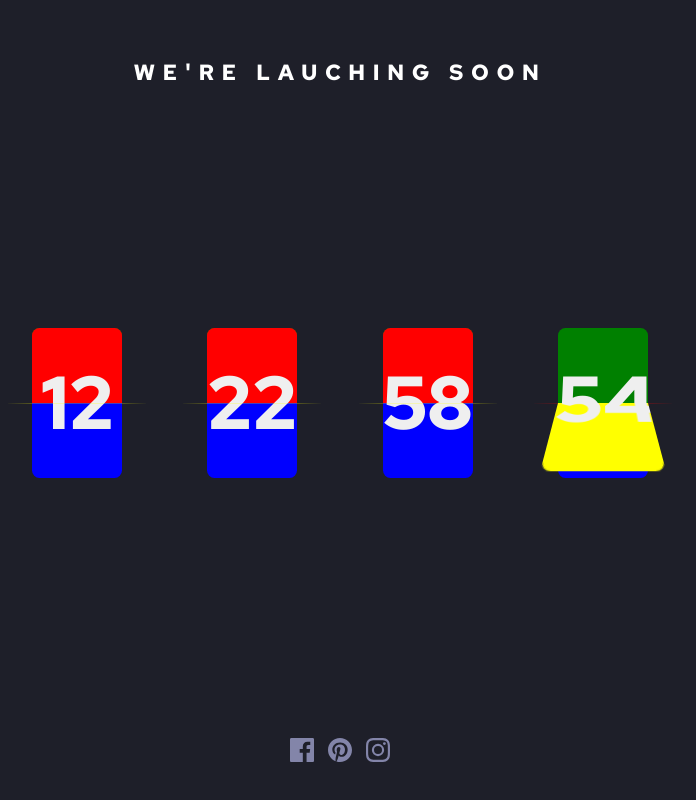
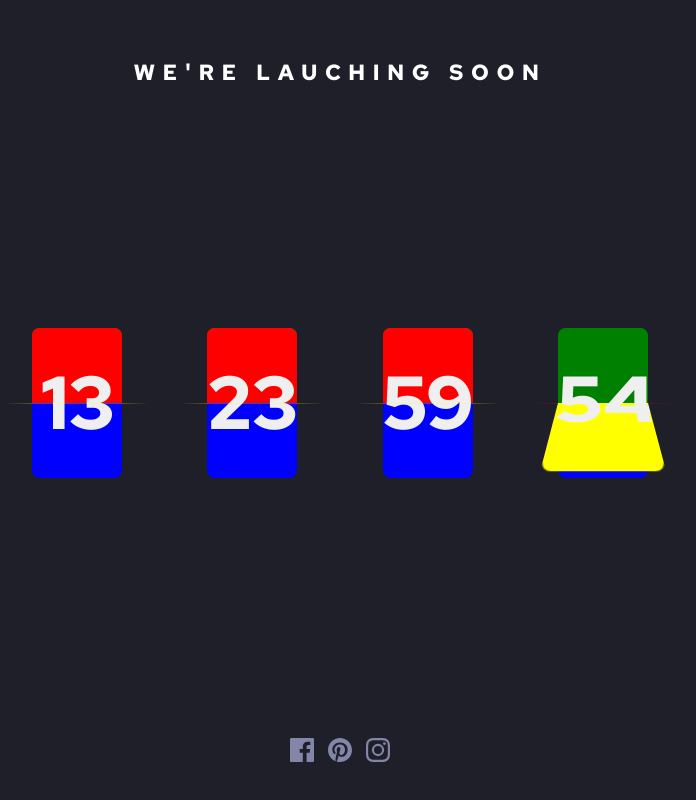
Before and after one commit to Erick-Oliveira-ET/countdown-challenge, a Next.js app: page / in a window 1280 px wide. Shown: the whole page, without its empty margins (300-996 px from the left). Built offline with nearby package versions, Linux system fonts and the light colour scheme.

Commit message:
Countdown working

```diff
--- a/components/cardFlip.tsx
+++ b/components/cardFlip.tsx
@@ -1,7 +1,7 @@
 import React, { useEffect, useState } from "react";
 import { NumberContainer } from "../styles/Home";
 
-const CardFlip = ({ number }) => {
+const CardFlip = ({ number, type }) => {
   const [flip, setFlip] = useState(false);
 
   const [flipDisplayTop, setFlipDisplayTop] = useState(number);
@@ -9,19 +9,47 @@ const CardFlip = ({ number }) => {
   const [flipperTop, setFlipperTop] = useState(number + 1);
   const [flipperBottom, setFlipperBottom] = useState(number + 1);
 
+  let maxType = {
+    hours: 24,
+    minutes: 60,
+    seconds: 60,
+  };
+
+  let maxSubstitutionType = {
+    hours: 23,
+    minutes: 59,
+    seconds: 59,
+  };
+
   useEffect(() => {
-    setFlipDisplayBottom(number);
-    setFlipperTop(number);
+    setFlipDisplayBottom(
+      number === maxType[type] ? maxSubstitutionType[type] : number
+    );
+    setFlipperTop(
+      number === maxType[type] ? maxSubstitutionType[type] : number
+    );
 
-    setFlipDisplayTop(number - 1);
-    setFlipperBottom(number - 1);
+    setFlipDisplayTop(
+      number - 1 === -1 ? maxSubstitutionType[type] : number - 1
+    );
+    setFlipperBottom(
+      number - 1 === -1 ? maxSubstitutionType[type] : number - 1
+    );
 
     setFlip(true);
 
+    if (type === "seconds") {
+      setTimeout(() => {
+        setFlipDisplayBottom(
+          number - 1 === -1 ? maxSubstitutionType[type] : number - 1
+        );
+        setFlipperTop(
+          number - 1 === -1 ? maxSubstitutionType[type] : number - 1
+        );
+      }, 700);
+    }
     setTimeout(() => {
       setFlip(false);
-      setFlipDisplayBottom(number - 1);
-      setFlipperTop(number - 1);
     }, 800);
   }, [number]);
 
--- a/pages/index.tsx
+++ b/pages/index.tsx
@@ -2,27 +2,36 @@ import Head from "next/head";
 import React, { useEffect, useState } from "react";
 import CardFlip from "../components/cardFlip";
 
-import {
-  Container,
-  CountdownContainer,
-  Footer,
-  NumberContainer,
-} from "../styles/Home";
+import { Container, CountdownContainer, Footer } from "../styles/Home";
 
 export default function Home() {
   const totalTime = 14 * 24 * 60 * 60 * 1000;
   const [time, setTime] = useState(totalTime);
   const [finish, setFinish] = useState<number>(Date.now() + totalTime);
+  let timeLeft = finish - Date.now();
 
-  const [seconds, setSeconds] = useState<number>();
-  const [minutes, setMinutes] = useState<number>();
-  const [hours, setHours] = useState<number>();
-  const [days, setDays] = useState<number>();
+  const [seconds, setSeconds] = useState<number>(
+    Math.floor(
+      (((timeLeft % (24 * 60 * 60 * 1000)) % (60 * 60 * 1000)) % (60 * 1000)) /
+        1000
+    )
+  );
+  const [minutes, setMinutes] = useState<number>(
+    Math.floor(
+      ((timeLeft % (24 * 60 * 60 * 1000)) % (60 * 60 * 1000)) / (60 * 1000)
+    )
+  );
+  const [hours, setHours] = useState<number>(
+    Math.floor((timeLeft % (24 * 60 * 60 * 1000)) / (60 * 60 * 1000))
+  );
+  const [days, setDays] = useState<number>(
+    Math.floor(timeLeft / (24 * 60 * 60 * 1000))
+  );
 
   useEffect(() => {
-    if (time > 0) {
+    if (finish - Date.now() >= 0) {
       setTimeout(() => {
-        let timeLeft = finish - Date.now();
+        timeLeft = finish - Date.now();
         let setdays = Math.floor(timeLeft / (24 * 60 * 60 * 1000));
         let sethours = Math.floor(
           (timeLeft % (24 * 60 * 60 * 1000)) / (60 * 60 * 1000)
@@ -41,8 +50,8 @@ export default function Home() {
         setMinutes(setminutes);
         setSeconds(setseconds);
       }, 1000);
-    } else if (time === 0) {
-      setTime(totalTime);
+    } else if (finish - Date.now() <= 0) {
+      setFinish(Date.now() + totalTime);
     }
   }, [seconds]);
 
@@ -55,10 +64,10 @@ export default function Home() {
       {/* <img src="pattern-hills.svg" className="patternHills" alt="" /> */}
       <h2>WE'RE LAUCHING SOON</h2>
       <CountdownContainer>
-        <CardFlip number={days} />
-        <CardFlip number={hours} />
-        <CardFlip number={minutes} />
-        <CardFlip number={seconds} />
+        <CardFlip number={days} type="days" />
+        <CardFlip number={hours} type="hours" />
+        <CardFlip number={minutes} type="minutes" />
+        <CardFlip number={seconds} type="seconds" />
 
         {/* <div>
           <div>
```
